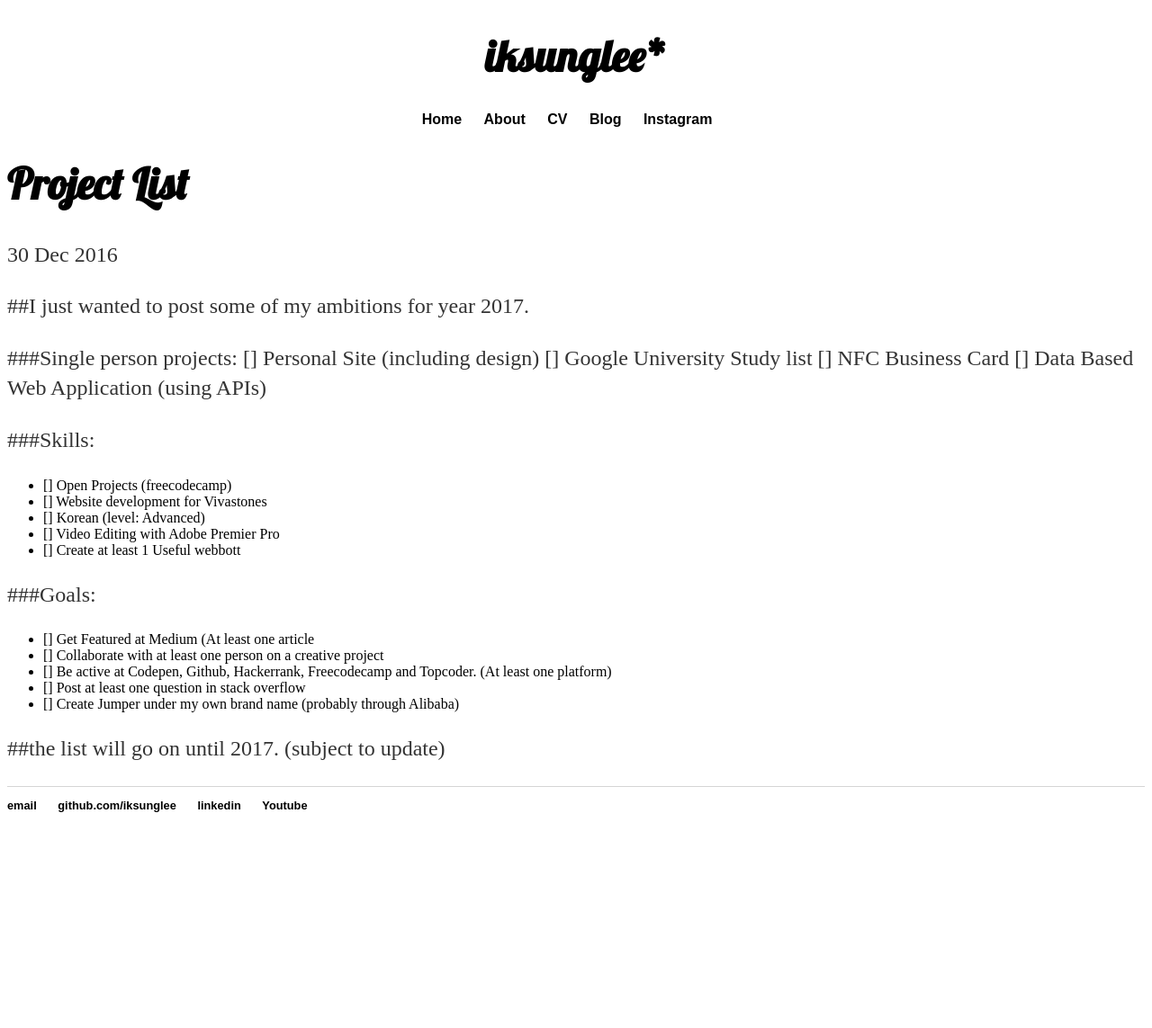
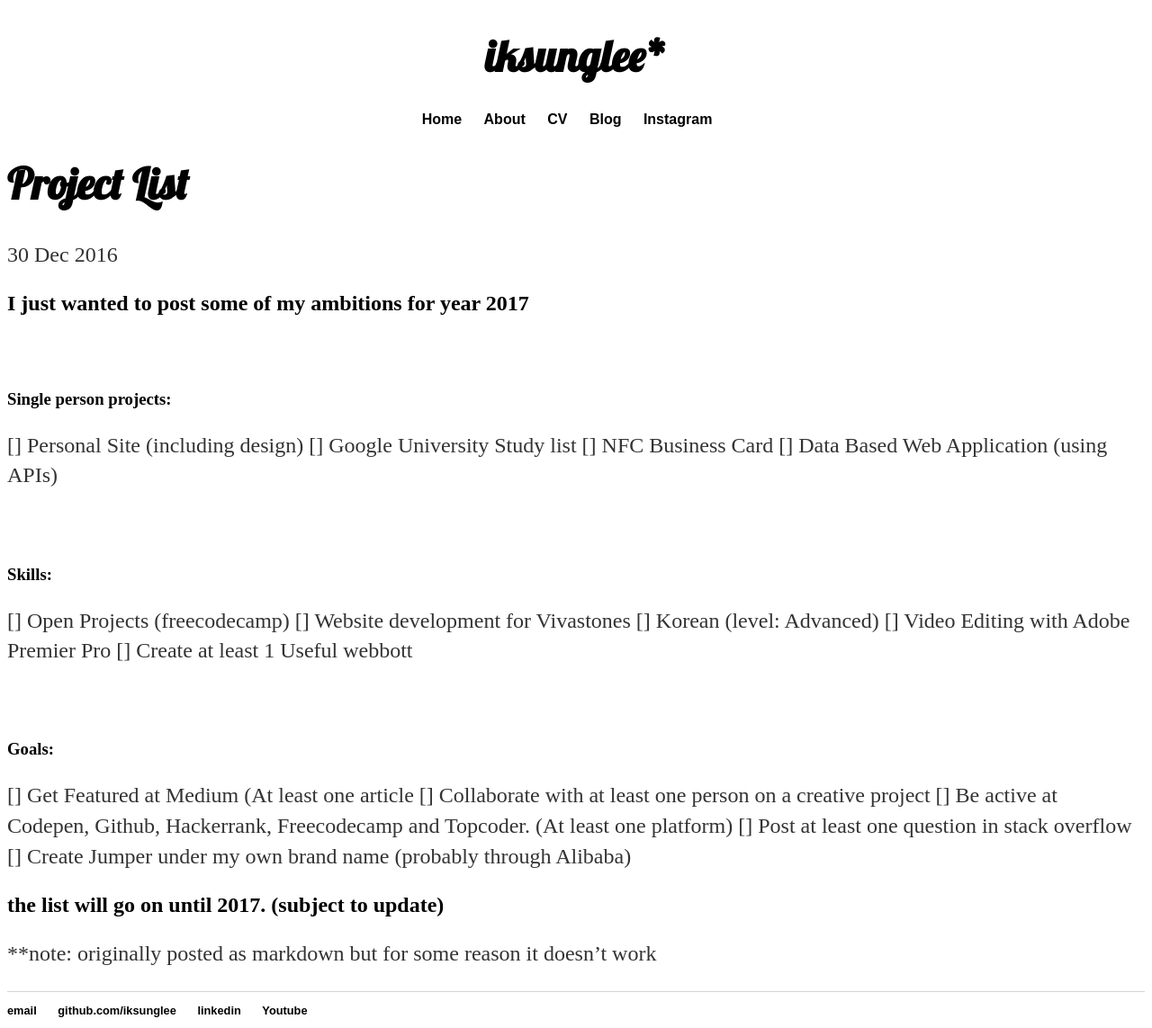
Before and after one commit to iksunglee/iksunglee.github.io, a Jekyll site: the page built from _posts/2016-12-30-Project-List.md, in a window 1280 px wide. Shown: the whole page at 90% size. Built offline with Jekyll 4.4.1, drawn with Linux system fonts in a browser that asks for light colours; before the commit the page ends 915 px from its top, so only the background shows below that.

Commit message:
Update 2016-12-30-Project-List.md
changed it to html

```diff
--- a/_posts/2016-12-30-Project-List.md
+++ b/_posts/2016-12-30-Project-List.md
@@ -4,28 +4,35 @@ title: "Project List"
 date: 2016-12-30
 ---
 
-##I just wanted to post some of my ambitions for year 2017.
+<h2>I just wanted to post some of my ambitions for year 2017 </h2>
+<br>
 
-
-###Single person projects:
+<h3>Single person projects:</h3>
+<p>
  [] Personal Site (including design)
  [] Google University Study list
  [] NFC Business Card
  [] Data Based Web Application (using APIs)
+</p>
+<br>
+<h3>Skills: </h3>
+<p>
+ [] Open Projects (freecodecamp)
+ [] Website development for Vivastones
+ [] Korean (level: Advanced)
+ [] Video Editing with Adobe Premier Pro
+ [] Create at least 1 Useful webbott
+</p>
+<br>
+<h3>Goals:</h3>
+<p>
+  [] Get Featured at Medium (At least one article
+  [] Collaborate with at least one person on a creative project
+  [] Be active at Codepen, Github, Hackerrank, Freecodecamp and Topcoder. (At least one platform)
+  [] Post at least one question in stack overflow
+  [] Create Jumper under my own brand name (probably through Alibaba)
+</p>
 
-###Skills:
-- [] Open Projects (freecodecamp)
-- [] Website development for Vivastones
-- [] Korean (level: Advanced)
-- [] Video Editing with Adobe Premier Pro
-- [] Create at least 1 Useful webbott
+<h2> the list will go on until 2017. (subject to update) </h2>
 
-###Goals:
-- [] Get Featured at Medium (At least one article
-- [] Collaborate with at least one person on a creative project
-- [] Be active at Codepen, Github, Hackerrank, Freecodecamp and Topcoder. (At least one platform)
-- [] Post at least one question in stack overflow
-- [] Create Jumper under my own brand name (probably through Alibaba)
-
-
-##the list will go on until 2017. (subject to update)
+**note: originally posted as markdown but for some reason it doesn't work
```
